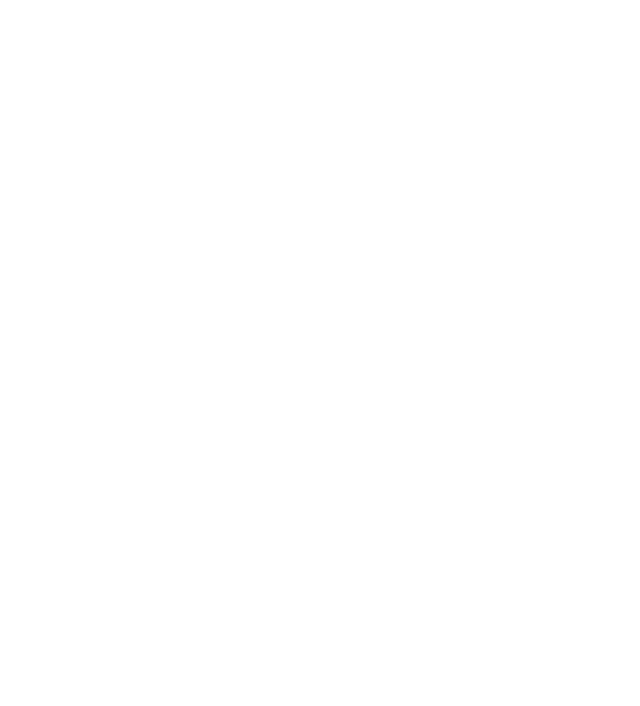
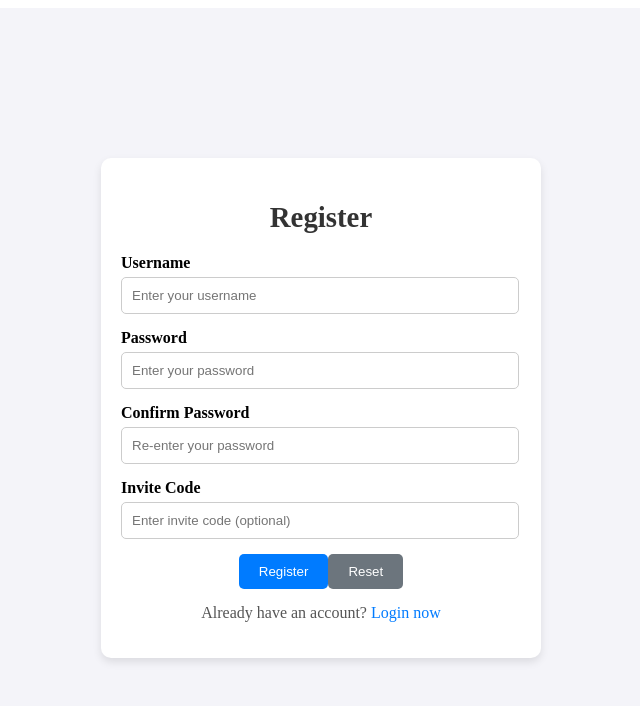
Before and after one commit to Zhengyi1212/DIIAgile-GroupA-frontend, a Vue app in the folder frontend/: page / in a window 1280 px wide. Shown: the top 706 px of the page, without its empty margins (319-959 px from the left). Built offline with nearby package versions, Linux system fonts and the light colour scheme.

Commit message:
working version1 with signup page

```diff
--- a/frontend/src/App.vue
+++ b/frontend/src/App.vue
@@ -1,21 +1,20 @@
 <template>
+  <SignUp>
+
+  </SignUp>
+
 
 </template>
 
 <script>
 
+import SignUp from './views/SignUp.vue';
 
-export default {
-  name: 'App',
-  components: {
-
-
-  }
-
-
-
-
-
+	export default{
+		name:"app",
+		components: {
+			SignUp
+		}
 
 
 }
```
